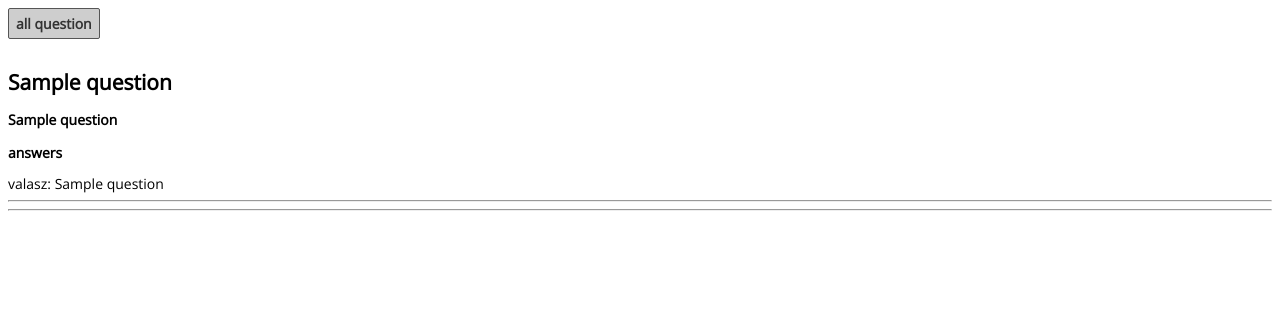
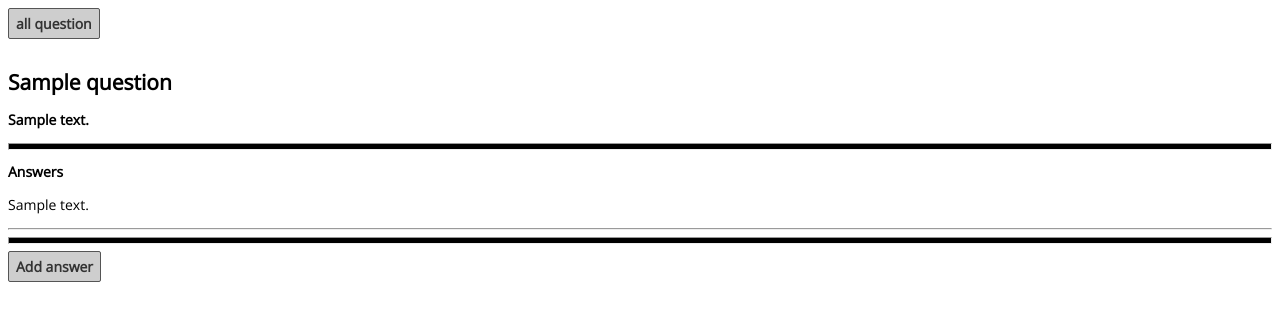
Before and after one commit to matCsikai/AskMate_part_2_BPHC, a Flask app: template templates/all_answers.html in a window 1280 px wide. Shown: the top 321 px of the page. Run offline with Flask 2, Linux system fonts and the light colour scheme; the template is opened without the code that fills it: most values are stand-ins (such as "Sample title", 1, 10 or a date in 2020).

Commit message:
askmate beta

```diff
--- a/main.py
+++ b/main.py
@@ -1,5 +1,4 @@
 from flask import Flask, render_template, request, redirect, url_for
-import time
 import query
 import common
 import config
@@ -32,33 +31,19 @@ def add_question():
 
 @app.route('/question/<question_id>', methods=['GET', 'POST'])
 def all_answers(question_id):
-    question = query.all_answers(config.connection(), question_id)
-    return render_template('all_answers.html', question=question)
+    question_data = query.question(config.connection(), question_id)
+    answer_data = query.answer(config.connection(), question_id)
+    return render_template('all_answers.html', question_data=question_data, answer_data=answer_data)
 
 
 @app.route('/question/<question_id>/new-answer', methods=['GET', 'POST'])
 def new_answer(question_id):
-    question_database = read_data('question.csv')
-    for line in question_database:
-        if str(question_id) in line[0]:
-            question_line = line
-
-    file_name = "answer.csv"
-    button_name = "Post your answer"
-    all_data = read_data(file_name)
-    timestamp = int(time.time())
-    data_list = []
+    title = "Add answer"
     if request.method == "POST":
-        data_list.append(str(generate_data_id(file_name)))
-        data_list.append(str(timestamp))
-        data_list.append(' ')  # view number
-        data_list.append(question_id)
-        data_list.append(request.form['message'])
-        data_list.append(' ')  # for picture
-        all_data.append(data_list)
-        new_data_to_write = write_data(file_name, all_data)
+        answer_message = request.form['message']
+        query.insert_answer(config.connection(), answer_message, question_id)
         return redirect(url_for('all_answers', question_id=question_id))
-    return render_template("add_answer.html", question_line=question_line)
+    return render_template("add_answer.html",  title=title, button_name=title)
 
 
 if __name__ == "__main__":
--- a/templates/all_answers.html
+++ b/templates/all_answers.html
@@ -3,26 +3,25 @@
 
 <head>
     <meta charset="UTF-8">
-    <title>AskMate - Question {{ question_id }}</title>
+    <title>AskMate - Question page</title>
     <link href="https://fonts.googleapis.com/css?family=Open+Sans" rel="stylesheet">
     <link rel="stylesheet" href="{{ url_for('static', filename='css/main.css') }}">
 </head>
 
 <body>
-
     <a href="/list" class="button">all question</a>
-
-    <h1>{{ question[2] }}</h1>
-    <p><b>{{ question[3] }}</b></p>
-    <h2>answers</h2>
-    valasz: {{ question[4] }}
-
-
-    <hr>
-    <hr>
-
-
-
+    {% for id, submisson_time, view_number, vote_number, title, message, image in question_data %}
+        <h1> {{ title }}</h1>
+        <p><b> {{ message }}</b></p>
+    {% endfor %}
+    <hr style="height: 5px; background: #000">
+    <h2>Answers</h2>
+    {% for id, submisson_time, vote_number, question_id, message, image in answer_data %}
+        <p> {{ message }} </p>
+        <hr>
+    {% endfor %}
+    <hr style="height: 5px; background: #000">
+    <a href="/question/{{ question_data[0][0] }}/new-answer" class="button">Add answer</a>
 
 </body>
 </html>
--- a/templates/all_question.html
+++ b/templates/all_question.html
@@ -8,14 +8,10 @@
 </head>
 <body>
     <h1>{{ title }}</h1>
+    <a href="/" class="button" style="font-size: 20px">Homepage</a>
     <a href="/list" class="button" style="display: block; max-width: 100px; text-align:center; background: #9999FF">All question</a>
     <a href="/question/new" class="button">Ask a question</a>
     <table>
-        <tr>
-            <th>ID</th>
-            <th>Submisson time</th>
-            <th>Questions</th>
-        </tr>
         {% for id, submisson_time, view_number, vote_number, title, message, image in all_question %}
         <tr>
             <td> {{ id }} </td>
```
Also changed, not shown: common.py (+0 -8 lines), query.py (+28 -8 lines), templates/add_answer.html (+3 -5 lines).
